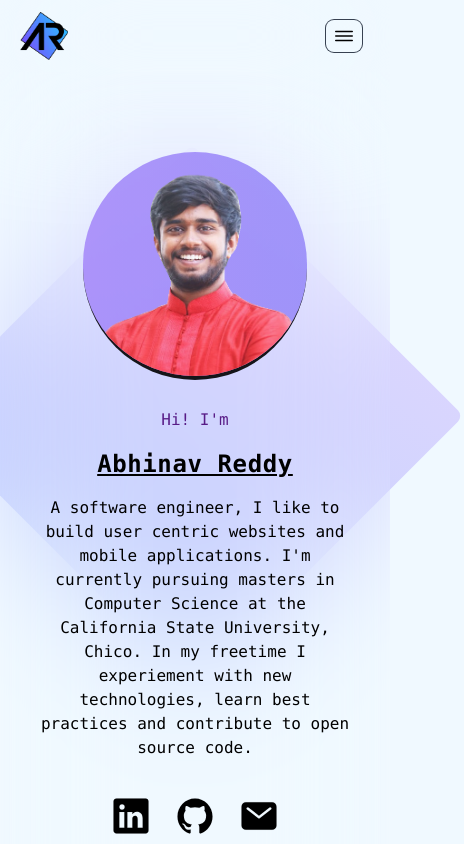
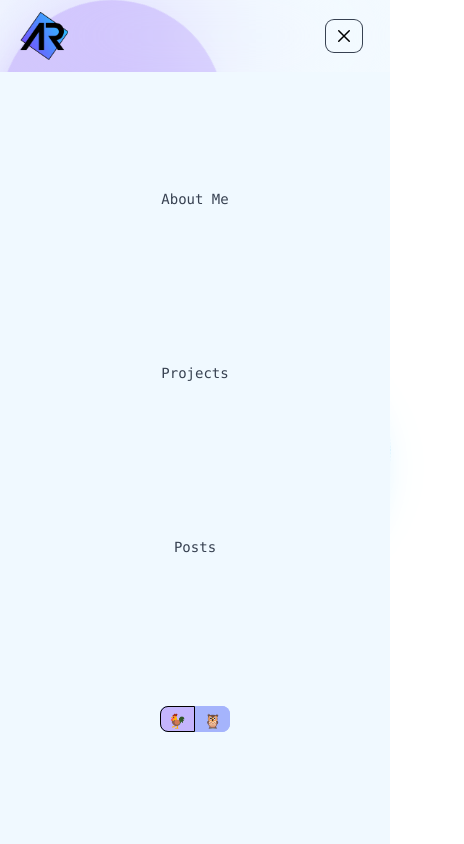
Before and after one commit to AbhinavReddy-Dev/portfolio_v2, an Astro site: page / in a window 390 px wide. Shown: the top 844 px of the page, 464 px wide, since content can reach past the window. Built offline with nearby package versions, Linux system fonts and the light colour scheme; Astro itself is replaced by a stand-in of ours.

Commit message:
updated bg gradient divs

```diff
--- a/src/components/NavigationBar/index.astro
+++ b/src/components/NavigationBar/index.astro
@@ -7,7 +7,7 @@ import NavLink from "./NavLink.astro";
 ---
 
 <nav
-  class="sticky top-0 z-20 w-full border-0 border-black font-mono backdrop-blur-3xl dark:border-white">
+  class="sticky top-0 z-20 w-full border-0 border-black bg-white/20 font-mono backdrop-blur-3xl dark:border-white dark:bg-black/20">
   <div
     class="mx-auto flex max-w-screen-lg flex-wrap items-center justify-between px-5 py-3 sm:px-5">
     <a href="/" title="Home" class="flex items-center">
@@ -42,10 +42,12 @@ import NavLink from "./NavLink.astro";
       </button>
 
       <div
-        class="absolute top-[100%] left-0 hidden h-screen w-full items-center bg-sky-50 text-center dark:bg-gray-900 md:relative md:order-1 md:flex md:h-fit md:w-auto md:bg-transparent md:backdrop-blur-none md:dark:bg-transparent"
+        class="fixed top-[100%] left-0 hidden h-[calc(100vh-72px)] w-full items-center text-center sm:h-[calc(100vh-80px)] md:relative md:order-1 md:flex md:h-fit md:w-auto md:bg-transparent md:backdrop-blur-none md:dark:bg-transparent"
         id="menu">
+        <div
+          class="h-full w-full bg-sky-50 dark:bg-gray-900 md:bg-transparent md:backdrop-blur-none md:dark:bg-transparent">
           <ul
-          class="my-auto flex h-[70%] flex-col items-center p-4 text-sm md:mt-0 md:h-fit md:flex-row md:items-start md:space-x-8 md:border-0 md:text-sm md:font-medium">
+            class="my-auto flex h-full w-full flex-col items-center p-4 py-28 text-sm md:mt-0 md:h-fit md:flex-row md:items-start md:space-x-8 md:border-0 md:py-4 md:text-sm md:font-medium">
             <NavLink
               navlink={{
                 href: "/about_me#about_me",
@@ -69,6 +71,7 @@ import NavLink from "./NavLink.astro";
             />
             <ThemeButton />
           </ul>
+        </div>
       </div>
     </div>
   </div>
@@ -97,4 +100,5 @@ import NavLink from "./NavLink.astro";
       }
     }
   }
+  toggleMenu();
 </script>
--- a/src/layouts/page.astro
+++ b/src/layouts/page.astro
@@ -23,13 +23,18 @@ const { content } = Astro.props;
   </head>
   <!-- bg-gradient-to-bl to-violet-300 via-indigo-300 from-sky-300 dark:to-violet-900 dark:via-indigo-900 dark:from-sky-900 -->
   <body
-    class="relative transform-none bg-gradient-to-bl from-sky-50 via-sky-50 to-sky-50 dark:from-gray-900 dark:via-gray-900 dark:to-gray-900">
+    class="relative transform-none overflow-auto bg-gradient-to-bl from-sky-50 via-sky-50 to-sky-50 dark:from-gray-900 dark:via-gray-900 dark:to-gray-900">
     <div
-      class="absolute top-56 left-0 h-96 w-96 rotate-45 animate-bg-animation rounded-lg bg-gradient-to-tl from-sky-200 via-indigo-200 to-violet-200 dark:from-sky-900 dark:via-indigo-900 dark:to-violet-900 md:top-10 md:left-28 lg:left-[25%]">
+      class="fixed top-0 left-0 h-56 w-56 rotate-45 rounded-full bg-violet-300 shadow-2xl shadow-violet-300 dark:bg-violet-800 dark:shadow-violet-800 md:left-16 md:top-36 lg:left-[18%] xl:left-[30%]">
     </div>
-
+    <div
+      class="fixed top-[40%] right-0 h-56 w-56 rotate-45 rounded-full bg-sky-300 shadow-2xl shadow-sky-300 dark:bg-sky-700 dark:shadow-sky-700 md:right-28 lg:right-[21%] xl:right-[30%]">
+    </div>
+    <div
+      class="fixed bottom-[10%] left-0 h-56 w-56 rotate-45 rounded-full bg-indigo-300 shadow-2xl shadow-indigo-300 dark:bg-indigo-800 dark:shadow-indigo-800 md:left-28 lg:left-[21%] xl:left-[35%]">
+    </div>
     <NavigationBar />
-    <div class="backdrop-blur-3xl">
+    <div class="bg-white/20 backdrop-blur-3xl dark:bg-black/20">
       <slot />
       <Footer />
     </div>
```
Lines whose indentation alone changed are shown as unchanged.
